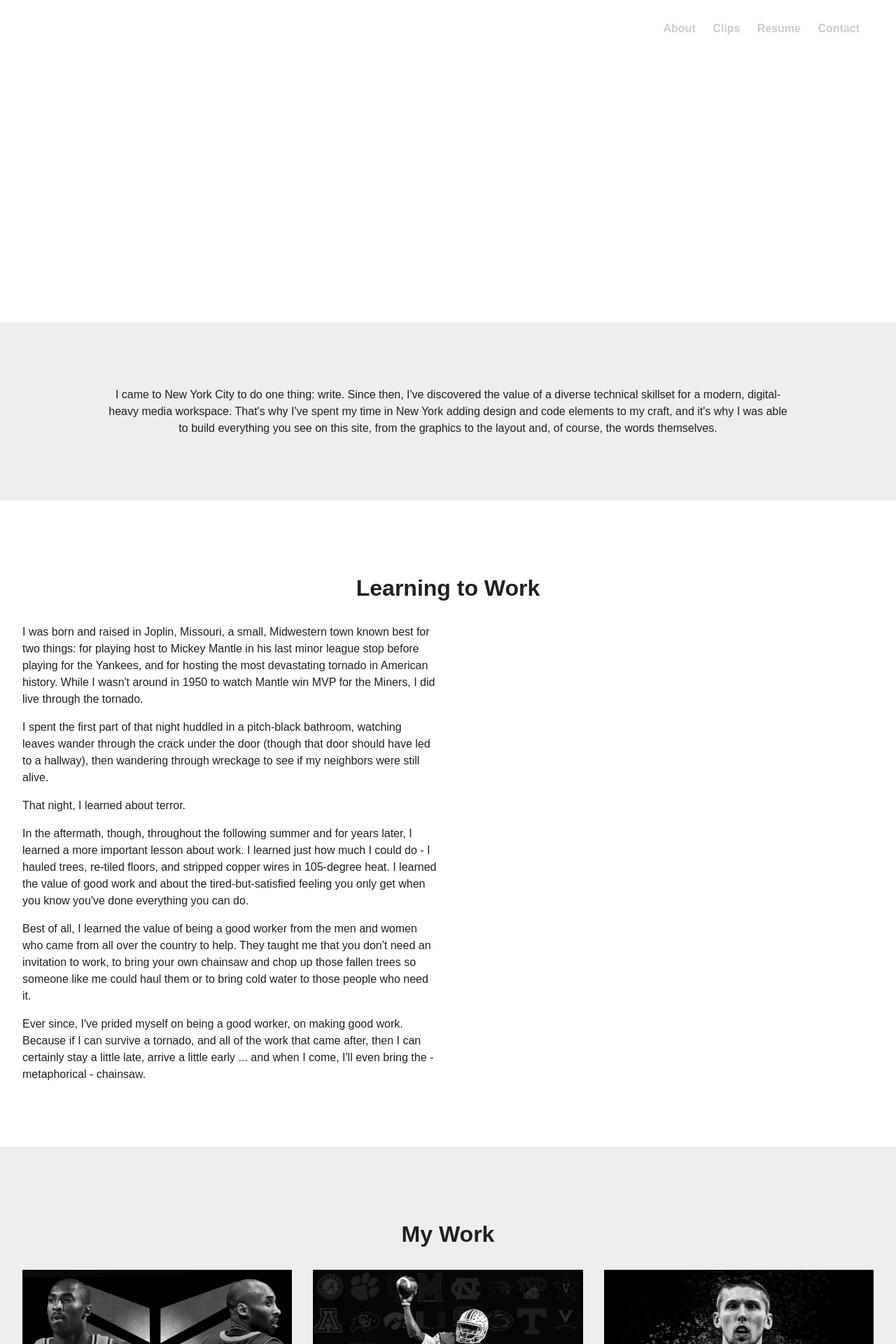
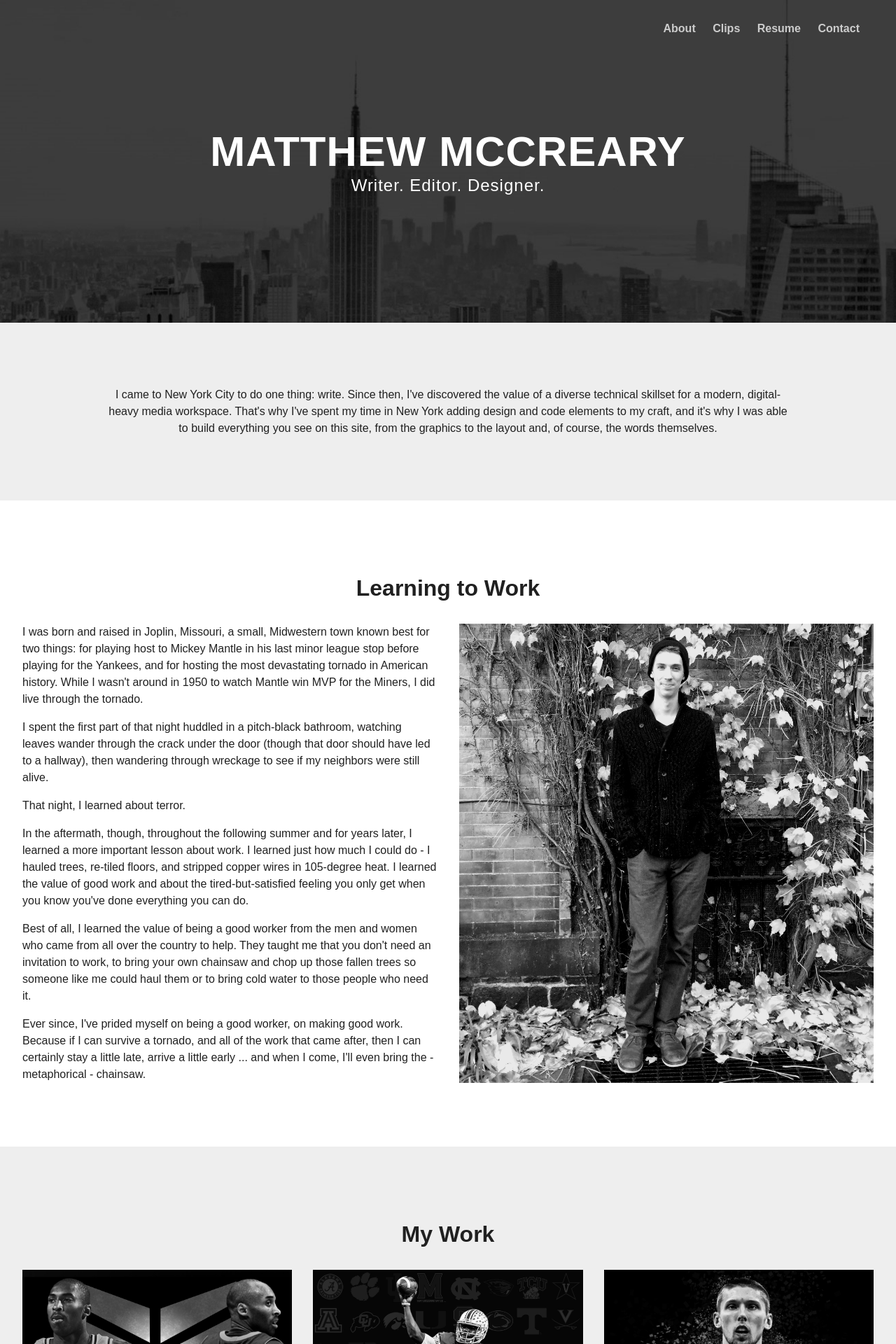
Before and after one commit to mwmccreary/twoonone, a Jekyll site: the page index.html, which Jekyll copies as it is, in a window 1280 px wide. Shown: the top 1920 px of the page at 70% size. Built offline with Jekyll 4.4.1, drawn with Linux system fonts in a browser that asks for light colours.

Commit message:
Update index.css

```diff
--- a/css/index.css
+++ b/css/index.css
@@ -41,7 +41,7 @@ a:hover {
     background-position: center top;
     background-size: cover;
 	background-repeat: no-repeat;
-    background-image: url("mwmccreary.github.io/assets/New%20York.jpg");
+    background-image: url("https://mwmccreary.github.io/assets/New%20York.jpg");
     padding: 150px 0;
     position: relative;
 }
@@ -257,7 +257,7 @@ width: 100%;
 }
 
 .profile-image {
-	background-image: url("mwmccreary.github.io/assets/My%20Profile3.jpg");
+	background-image: url("https://mwmccreary.github.io/assets/My%20Profile3.jpg");
 	background-repeat: no-repeat;
 	background-position: center top;
 	background-size: cover;
@@ -372,7 +372,7 @@ width: 100%;
 @media screen and (max-width: 750px) {
 
 .header-image {
-    	background-image: url("mwmccreary.github.io/assets/New%20York.jpg");
+    	background-image: url("https://mwmccreary.github.io/assets/New%20York.jpg");
 	background-size: 100%;
 }
 
```
